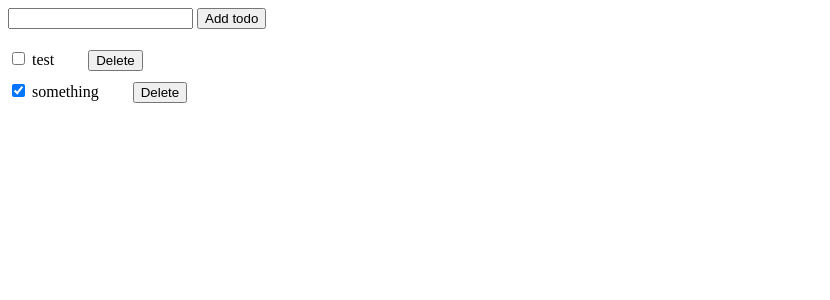
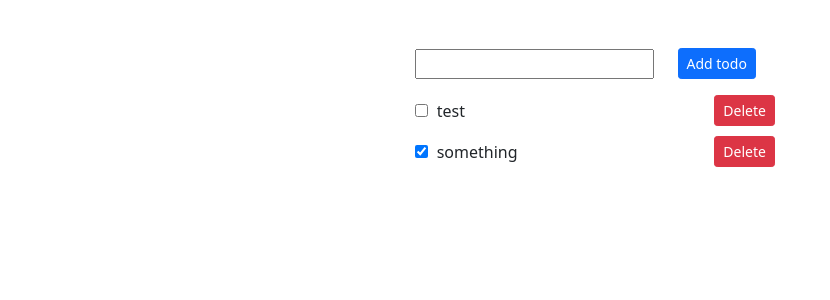
Before and after one commit to HanKwan/php-projects, a PHP site: page / in a window 1280 px wide. Shown: the top 300 px of the page, without its empty margins (0-830 px from the left). Run offline with PHP 8.4, Linux system fonts and the light colour scheme.

Commit message:
just add style :)

```diff
--- a/simpleTodo/index.php
+++ b/simpleTodo/index.php
@@ -10,14 +10,17 @@
     <meta charset="UTF-8">
     <meta http-equiv="X-UA-Compatible" content="IE=edge">
     <meta name="viewport" content="width=device-width, initial-scale=1.0">
+    <link rel="stylesheet" href="https://cdn.jsdelivr.net/npm/bootstrap@5.1.3/dist/css/bootstrap.min.css" integrity="sha384-1BmE4kWBq78iYhFldvKuhfTAU6auU8tT94WrHftjDbrCEXSU1oBoqyl2QvZ6jIW3" crossorigin="anonymous">
     <title>Simple todo</title>
 </head>
-<body>
-    <form action="addTodo.php" method="post">
+<body class="container">
+    <div class="mt-5 row justify-content-center">
+        <div class="col-5">
+            <form action="addTodo.php" method="post" class="align-items-center d-flex">
                 <input type="text" name="todoName">
-        <button>Add todo</button>
+                <button class="ms-4 btn btn-primary btn-sm">Add todo</button>
             </form>
-    <div style="margin-top: 20px;">
+            <div class="mt-3">
                 <?php foreach ($todos as $todoName => $todo): ?>
                     <div style="margin-bottom: 10px;">
                         <form action="check.php" method="post" style="display: inline-block;">
@@ -25,14 +28,20 @@
                             <input type="checkbox" class="checkTodo" <?php echo $todo['completed'] ? 'checked' : '' ?>>
                         </form>
 
+                        <div style="display: inline-block; margin-left: 5px;" class="w-75">
+                            <div class="d-flex align-items-center justify-content-between">
                                 <?php echo $todoName ?>
 
-                <form style="display: inline-block; margin-left: 30px;" action="delete.php" method="post">
+                                <form action="delete.php" method="post">
                                     <input type="hidden" name="deleteTodo" value="<?php echo $todoName ?>">    <!-- don't forget to echo -->
-                    <button>Delete</button>
+                                    <button class="btn btn-danger btn-sm">Delete</button>
                                 </form>
                             </div>
+                        </div>
+                    </div>
                 <?php endforeach; ?>
+            </div>
+        </div>
     </div>
 
 <script>
```
Lines whose indentation alone changed are shown as unchanged.
